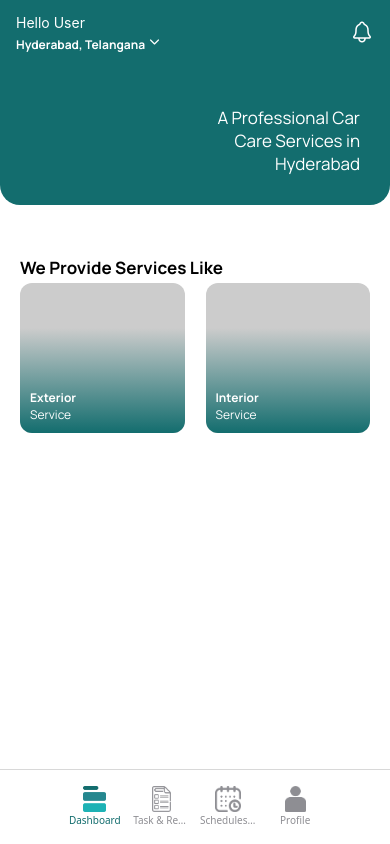
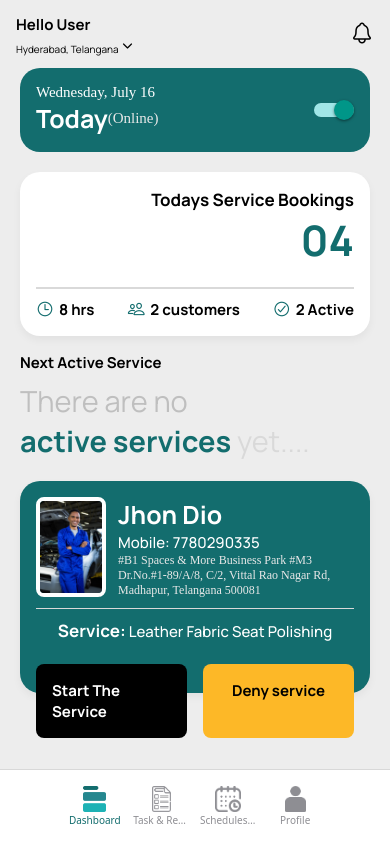
Before and after one commit to GlansaSolutions007/GCCTech, a React Native app: screen /CustomerTabs in a window 390 px wide. Built offline with nearby package versions, Linux system fonts and the light colour scheme.

Commit message:
dashboard page ui

```diff
--- a/src/components/CustomHeader.js
+++ b/src/components/CustomHeader.js
@@ -9,19 +9,19 @@ export default function CustomHeader({ navigation }) {
 
   const insets = useSafeAreaInsets();
   return (
-    <View style={[styles.headerContainer,globalStyles.bgprimary, { paddingTop: insets.top + 10 }]}>
+    <View style={[styles.headerContainer,globalStyles.bgcontainer, { paddingTop: insets.top + 10 }]}>
       <View style={styles.topRow}>
         <View>
-          <CustomText style={[globalStyles.textWhite,globalStyles.mt1]}>Hello User</CustomText>
+          <CustomText style={[globalStyles.f14Bold,globalStyles.mt1]}>Hello User</CustomText>
           <Pressable>
-            <CustomText style={[globalStyles.f12Bold,globalStyles.mt1,globalStyles.textWhite]}>
+            <CustomText style={[globalStyles.f10Regular,globalStyles.mt1]}>
               Hyderabad, Telangana <Ionicons name="chevron-down" size={14} />
             </CustomText>
           </Pressable>
         </View>
 
         <Pressable onPress={() => console.log("Notifications")}>
-          <Ionicons name="notifications-outline" size={24} style={globalStyles.textWhite} />
+          <Ionicons name="notifications-outline" size={24}  />
         </Pressable>
       </View>
     </View>
--- a/src/screens/Common/ProfileScreen.js
+++ b/src/screens/Common/ProfileScreen.js
@@ -1,36 +1,85 @@
-import React from 'react';
-import { View, Text, TouchableOpacity, StyleSheet } from 'react-native';
-import { useAuth } from '../../contexts/AuthContext';
-import CustomText from '../../components/CustomText';
-import { useNavigation } from '@react-navigation/native';
+import React from "react";
+import { View, Image, StyleSheet, Dimensions } from "react-native";
+import CustomText from "../../components/CustomText";
+import globalStyles from "../../styles/globalStyles";
+import { color } from "../../styles/theme";
+import profilepic from "../../../assets/images/person.jpg";
+
+const { width } = Dimensions.get("window");
 
 export default function ProfileScreen() {
-  const { logout } = useAuth();
-  const navigate = useNavigation();
+  return (
+    <View style={[globalStyles.bgwhite, globalStyles.p4, styles.container]}>
+      <View style={[styles.card, globalStyles.bgprimary]}>
+        {/* Avatar */}
+        <View style={styles.avatarWrapper}>
+          <Image source={profilepic} style={styles.avatar} />
+        </View>
 
-  const handleLogout = () => {
-    navigate.navigate('Login')
-  };
+        {/* Name */}
+        <CustomText style={[globalStyles.f20ExtraBold, globalStyles.textWhite, globalStyles.mb1]}>
+          Naveen Nagam
+        </CustomText>
 
-  return (
-    <View style={styles.container}>
-      <CustomText style={styles.heading}>Profile Screen</CustomText>
+        {/* Title */}
+        <CustomText style={[globalStyles.f14Light, globalStyles.textWhite, globalStyles.mb4]}>
+          Software Engineer
+        </CustomText>
 
-      <TouchableOpacity style={styles.button} onPress={handleLogout}>
-        <CustomText style={styles.buttonText}>Logout</CustomText>
-      </TouchableOpacity>
+        {/* Email */}
+        <View style={styles.infoRow}>
+          <CustomText style={[globalStyles.f14Regular, globalStyles.textWhite]}>Email</CustomText>
+          <CustomText style={[globalStyles.f16SemiBold, globalStyles.textWhite]}>
+            naveen@example.com
+          </CustomText>
+        </View>
+
+        {/* Phone */}
+        <View style={styles.infoRow}>
+          <CustomText style={[globalStyles.f14Regular, globalStyles.textWhite]}>Phone</CustomText>
+          <CustomText style={[globalStyles.f16SemiBold, globalStyles.textWhite]}>
+            +91 7780290335
+          </CustomText>
+        </View>
+      </View>
     </View>
   );
 }
-
 const styles = StyleSheet.create({
-  container: { flex: 1, justifyContent: 'center', alignItems: 'center' },
-  heading: { fontSize: 24, marginBottom: 20 },
-  button: {
-    backgroundColor: '#FF3333',
-    paddingHorizontal: 20,
-    paddingVertical: 10,
-    borderRadius: 8,
+  container: {
+    flex: 1,
+    justifyContent: "center",
+    alignItems: "center",
   },
-  buttonText: { color: 'white', fontSize: 16 },
+  card: {
+    width: width - 40,
+    borderRadius: 16,
+    padding: 24,
+    alignItems: "center",
+    elevation: 6,
+    shadowColor: "#000",
+    shadowOpacity: 0.1,
+    shadowRadius: 8,
+    shadowOffset: { width: 0, height: 5 },
+  },
+  avatarWrapper: {
+    width: 110,
+    height: 110,
+    borderRadius: 55,
+    borderWidth: 3,
+    borderColor: "#fff",
+    marginBottom: 16,
+    overflow: "hidden",
+  },
+  avatar: {
+    width: "100%",
+    height: "100%",
+    resizeMode: "cover",
+  },
+  infoRow: {
+    width: "100%",
+    paddingVertical: 12,
+    borderTopWidth: 1,
+    borderTopColor: "rgba(255,255,255,0.3)",
+  },
 });
--- a/src/screens/Dashboard.js
+++ b/src/screens/Dashboard.js
@@ -1,188 +1,312 @@
+import React, { useState } from "react";
 import {
+  ScrollView,
+  StyleSheet,
   View,
   Text,
+  TouchableOpacity,
+  Switch,
   Image,
-  TouchableOpacity,
-  ScrollView,
-  ImageBackground,
-  StyleSheet,
 } from "react-native";
 import globalStyles from "../styles/globalStyles";
-// import exteriorservice from "../../../assets/images/exteriorservice.png";
-// import bluecar from "../../../assets/images/bluecar.png";
-// import logo from "../../../assets/Logo/logo.png";
 import { color } from "../styles/theme";
+import { Ionicons } from "@expo/vector-icons";
+import profilepic from "../../assets/images/person.jpg";
 import CustomText from "../components/CustomText";
-import { useNavigation } from "@react-navigation/native";
-import { LinearGradient } from 'expo-linear-gradient';
-import * as Device from "expo-device";
 
 export default function Dashboard() {
-  const navigation = useNavigation();
-
-
-
-  const DeviceId = Device.osInternalBuildId || Device.osBuildId || "unknown-device-id";
-
+  const [isOnline, setIsOnline] = useState(true);
 
   return (
     <ScrollView
-      style={{ backgroundColor: color.textWhite }}
+      style={[{ backgroundColor: color.textWhite }]}
       contentContainerStyle={{ paddingBottom: 30 }}
     >
-      <View style={[styles.banner, globalStyles.mb35]}>
-        {/* <Image source={logo} style={styles.logo} resizeMode="contain" /> */}
-        <View style={styles.bannerAbsolute}>
-          {/* <Image
-            source={bluecar}
-            style={styles.carImagePositioned}
-            resizeMode="contain"
-          /> */}
-          <CustomText
-            style={[styles.bannerSubtitlePositioned, globalStyles.f18Regular]}
+      <View style={[globalStyles.bgcontainer, globalStyles.container]}>
+        <View
+          style={[
+            globalStyles.bgprimary,
+            globalStyles.p4,
+            globalStyles.borderRadiuslarge,
+            globalStyles.flexrow,
+            globalStyles.justifysb,
+            globalStyles.alineItemscenter,
+          ]}
         >
-            A Professional Car Care Services in Hyderabad
-          </CustomText>
+          <View>
+            <Text style={[globalStyles.f16SemiBold, globalStyles.textWhite]}>
+              Wednesday, July 16
+            </Text>
+            <View style={[globalStyles.flexrow, globalStyles.alineItemscenter]}>
+              <Text style={[globalStyles.f28Bold, globalStyles.textWhite]}>
+                Today
+              </Text>
+              <Text style={[globalStyles.f16Light, globalStyles.neutral100]}>
+                (Online)
+              </Text>
             </View>
           </View>
-      <View style={globalStyles.container}>
-        <CustomText>{DeviceId}</CustomText>
-        <CustomText
-          style={[globalStyles.mt4, globalStyles.mb1, globalStyles.f16Bold]}
+          <Switch
+            value={isOnline}
+            onValueChange={(value) => setIsOnline(value)}
+            trackColor={{ false: "#ccc", true: "#a0e6e7" }}
+            thumbColor={isOnline ? color.secondary : "#f4f3f4"}
+          />
+        </View>
+
+        <View
+          style={[
+            globalStyles.card,
+            globalStyles.bgwhite,
+            globalStyles.p4,
+            globalStyles.mt5,
+          ]}
         >
-          We Provide Services Like
-        </CustomText>
+          <Text style={[globalStyles.f16Bold, globalStyles.alineSelfend]}>
+            Todays Service Bookings
+          </Text>
+
+          <Text
+            style={[
+              globalStyles.f44Bold,
+              globalStyles.primary,
+              globalStyles.mb2,
+              globalStyles.alineSelfend,
+            ]}
+          >
+            04
+          </Text>
+          <View style={globalStyles.divider} />
+
           <View style={[globalStyles.flexrow, globalStyles.justifysb]}>
-          <TouchableOpacity style={styles.card}>
-            {/* <Image source={exteriorservice} style={styles.cardImage} /> */}
+            <IconLabel icon="time-outline" label="8 hrs" />
+            <IconLabel icon="people-outline" label="2 customers" />
+            <IconLabel icon="checkmark-circle-outline" label="2 Active" />
+          </View>
+        </View>
 
-            <LinearGradient
-              colors={[color.primary, 'transparent']}
-              start={{ x: 0.5, y: 1 }}
-              end={{ x: 0.5, y: 0 }}
-              style={styles.gradientOverlay}
+        <View style={[globalStyles.mt4]}>
+          <Text style={[globalStyles.f14Bold, globalStyles.mb2]}>
+            Next Active Service
+          </Text>
+
+          <Text style={[globalStyles.f32Regular, globalStyles.neutral300]}>
+            There are no{" "}
+          </Text>
+          <View style={[globalStyles.flexrow]}>
+            <Text style={[globalStyles.primary, globalStyles.f32Bold]}>
+              active services{" "}
+            </Text>
+            <Text style={[globalStyles.f32Regular, , globalStyles.neutral200]}>
+              yet....
+            </Text>
+          </View>
+
+
+{/* carddddd11111111111 */}
+          <View
+            style={[
+              globalStyles.bgprimary,
+              globalStyles.p4,
+              globalStyles.card,
+              globalStyles.mt5,
+            ]}
           >
-              <CustomText style={[globalStyles.f12Bold, globalStyles.textWhite]}>Exterior</CustomText>
-              <CustomText style={[globalStyles.f12Regular, globalStyles.textWhite]}>Service</CustomText>
-            </LinearGradient>
+            <View style={[globalStyles.flexrow]}>
+              <Image source={profilepic} style={styles.avatar} />
+
+              <View style={[globalStyles.ml3, { flex: 1 }]}>
+                <Text style={[globalStyles.f28Bold, globalStyles.textWhite]}>
+                  Jhon Dio
+                </Text>
+                <Text style={[globalStyles.f16Medium, globalStyles.textWhite]}>
+                  Mobile: 7780290335
+                </Text>
+                <Text style={[globalStyles.f12Light, globalStyles.neutral100]}>
+                  #B1 Spaces & More Business Park #M3 Dr.No.#1-89/A/8, C/2,
+                  Vittal Rao Nagar Rd, Madhapur, Telangana 500081
+                </Text>
+              </View>
+            </View>
+
+            <View style={globalStyles.divider} />
+
+            <Text
+              style={[
+                globalStyles.f16Medium,
+                globalStyles.textWhite,
+                globalStyles.alineSelfcenter,
+                globalStyles.mb35,
+              ]}
+            >
+              <Text style={globalStyles.f16Bold}>Service:</Text> Leather Fabric
+              Seat Polishing
+            </Text>
+          </View>
+
+          <View
+            style={[
+              globalStyles.flexrow,
+              globalStyles.justifysb,
+              globalStyles.ph4,
+              globalStyles.mt4,
+              styles.service,
+            ]}
+          >
+            <TouchableOpacity style={styles.startButton}>
+              <Text style={[globalStyles.f14Bold, globalStyles.textWhite]}>
+                Start The Service
+              </Text>
             </TouchableOpacity>
-          <TouchableOpacity style={styles.card} >
-            <Image style={styles.cardImage} />
 
-            <LinearGradient
-              colors={[color.primary, 'transparent']}
-              start={{ x: 0.5, y: 1 }}
-              end={{ x: 0.5, y: 0 }}
-              style={styles.gradientOverlay}
-            >
-              <CustomText style={[globalStyles.f12Bold, globalStyles.textWhite]}>Interior</CustomText>
-              <CustomText style={[globalStyles.f12Regular, globalStyles.textWhite]}>Service</CustomText>
-            </LinearGradient>
+            <TouchableOpacity style={styles.denyButton}>
+              <Text style={[globalStyles.f14Bold, globalStyles.black]}>
+                Deny service
+              </Text>
             </TouchableOpacity>
           </View>
 
+
+{/* carddddd2222222222222 */}
+
+          <View
+            style={[globalStyles.bgprimary, globalStyles.p4, globalStyles.card]}
+          >
+            <View style={[globalStyles.flexrow]}>
+              <Image source={profilepic} style={styles.avatar} />
+
+              <View style={[globalStyles.ml3, { flex: 1 }]}>
+                <Text style={[globalStyles.f28Bold, globalStyles.textWhite]}>
+                  Jhon Dio
+                </Text>
+                <Text style={[globalStyles.f16Medium, globalStyles.textWhite]}>
+                  Mobile: 7780290335
+                </Text>
+                <Text style={[globalStyles.f12Light, globalStyles.neutral100]}>
+                  #B1 Spaces & More Business Park #M3 Dr.No.#1-89/A/8, C/2,
+                  Vittal Rao Nagar Rd, Madhapur, Telangana 500081
+                </Text>
+              </View>
+            </View>
+
+            <View style={globalStyles.divider} />
+
+            <Text
+              style={[
+                globalStyles.f16Medium,
+                globalStyles.textWhite,
+                globalStyles.alineSelfcenter,
+                globalStyles.mb4,
+              ]}
+            >
+              <Text style={globalStyles.f16Bold}>Service:</Text> Leather Fabric
+              Seat Polishing
+            </Text>
+            <View
+              style={[
+                globalStyles.flexrow,
+                globalStyles.justifysb,
+                globalStyles.alineItemscenter,
+                styles.card,
+              ]}
+            >
+              <View>
+                <Text style={[globalStyles.f16Bold]}>Est: 8hrs</Text>
+                <Text style={[globalStyles.f28Bold, globalStyles.primary]}>
+                  00:02:01
+                </Text>
+              </View>
+
+              <View style={[globalStyles.flexrow]}>
+                <TouchableOpacity
+                  style={[styles.pauseButton, globalStyles.mr2]}
+                >
+                  <Text style={[globalStyles.f14Bold, globalStyles.textWhite]}>
+                    Pause
+                  </Text>
+                </TouchableOpacity>
+
+                <TouchableOpacity style={styles.completedButton}>
+                  <Text style={[globalStyles.f14Bold, globalStyles.textWhite]}>
+                    Completed
+                  </Text>
+                </TouchableOpacity>
+              </View>
+            </View>
+          </View>
+        </View>
       </View>
     </ScrollView>
   );
 }
+
+function IconLabel({ icon, label }) {
+  return (
+    <View style={[globalStyles.flexrow, globalStyles.alineItemscenter]}>
+      <Ionicons
+        name={icon}
+        size={18}
+        color={color.primary}
+        style={{ marginRight: 5 }}
+      />
+      <Text style={globalStyles.f14Bold}>{label}</Text>
+    </View>
+  );
+}
+
 const styles = StyleSheet.create({
-  logo: {
-    width: 200,
-    height: 100,
-  },
-  bannerAbsolute: {
-    position: "relative",
-    height: 100,
+  cardWrapper: {
+    borderRadius: 16,
   },
 
-  carImagePositioned: {
-    position: "absolute",
-    bottom: -50,
-    left: 0,
-    width: "55%",
-    height: 130,
+  timerCard: {
+    backgroundColor: color.white,
+    borderRadius: 16,
+    padding: 16,
+  },
+  pauseButton: {
+    backgroundColor: color.black,
+    paddingVertical: 8,
+    paddingHorizontal: 16,
+    borderRadius: 8,
+  },
+  completedButton: {
+    backgroundColor: color.primary,
+    paddingVertical: 8,
+    paddingHorizontal: 16,
+    borderRadius: 8,
+  },
+  card: {
+    borderRadius: 12,
+    backgroundColor: color.white,
+    padding: 10,
+  },
+  service: {
+    position: "relative",
+    top: -45,
+  },
+  avatar: {
+    width: 70,
+    height: 100,
+    borderRadius: 8,
+    borderWidth: 4,
+    borderColor: color.white,
   },
 
-  bannerSubtitlePositioned: {
-    position: "absolute",
-    bottom: 10,
-    right: 10,
-    width: "45%",
-    textAlign: "right",
-    color: color.white,
+  startButton: {
+    backgroundColor: "#000",
+    padding: 16,
+    borderRadius: 8,
+    flex: 1,
+    marginRight: 8,
+    alignItems: "center",
   },
-
-  title: {
-    fontSize: 22,
-    color: color.white,
-  },
-
-  buttonText: {
-    color: color.textDark,
-    fontSize: 16,
-  },
-  banner: {
-    backgroundColor: color.primary,
-    padding: 20,
-    borderBottomLeftRadius: 20,
-    borderBottomRightRadius: 20,
-  },
-  carImage: {
-    width: "60%",
-    // height: 130,
-  },
-
-  bannerSubtitle: {
-    width: "40%",
-    color: color.white,
-  },
-
-  card: {
-    width: '47%',
-    height: 150,
-    borderRadius: 12,
-    overflow: 'hidden',
-    position: 'relative',
-    backgroundColor: '#ccc',
-  },
-
-  cardImage: {
-    width: '100%',
-    height: '100%',
-    resizeMode: 'cover',
-  },
-  gradientOverlay: {
-    position: 'absolute',
-    bottom: 0,
-    left: 0,
-    right: 0,
-    height: '70%', // adjust how far the gradient fades up
-    justifyContent: 'flex-end',
-    padding: 10,
-  },
-  ctaContainer: {
-    flexDirection: "row",
-    alignItems: "center",
-    position: "relative",
-    minHeight: 160,
-  },
-
-  ctaTitle: {
-    width: "60%",
-    marginBottom: 5,
-    lineHeight: 25,
-  },
-  ctaButtonWrapper: {
-    position: "absolute",
-    bottom: 8,
-    right: 10,
-  },
-
-  ctaButton: {
-    borderTopLeftRadius: 10,
-    borderTopRightRadius: 10,
-    paddingHorizontal: 30,
-    paddingVertical: 10,
+  denyButton: {
+    backgroundColor: "#FDB827",
+    padding: 16,
+    borderRadius: 8,
+    flex: 1,
+    marginLeft: 8,
     alignItems: "center",
   },
 });
--- a/src/styles/globalStyles.js
+++ b/src/styles/globalStyles.js
@@ -7,6 +7,9 @@ export default StyleSheet.create({
   // Bootstrap styles ----------- start
   flexrow: {
     flexDirection: "row",
+  },
+  flex: {
+    display: "flex",
   },
   justifysb: {
     justifyContent: "space-between",
@@ -56,23 +59,37 @@ export default StyleSheet.create({
   w60: {
     width: "60%",
   },
+  divider: {
+    height: 1.5,
+    backgroundColor: color.neutral[200],
+    marginVertical: 10,
+  },
+
+  //  divider: {
+  //     height: 1,
+  //     backgroundColor: "#ffffff80",
+  //     marginVertical: 12,
+  //   },
 
   // Bootstrap styles .............. end
 
   // Default styles ----------- start
 
   container: {
-    // backgroundColor: color.white,
     flex: 1,
     paddingHorizontal: 20,
     justifyContent: "center",
   },
+  bgcontainer: {
+    backgroundColor: "#ededed",
+  },
   radius: {
     borderRadius: 8,
   },
+  borderRadiuslarge: {
+    borderRadius: 20,
+  },
   // Default styles .............. end
-
-
 
   // Color styles ----------- start
   primary: {
@@ -81,8 +98,23 @@ export default StyleSheet.create({
   secondary: {
     color: color.secondary,
   },
-  textWhite:{
+  textWhite: {
     color: color.white,
+  },
+  black: {
+    color: color.black,
+  },
+  neutral100: {
+    color: color.neutral[100],
+  },
+  neutral200: {
+    color: color.neutral[200],
+  },
+  neutral300: {
+    color: color.neutral[300],
+  },
+  neutral500: {
+    color: color.neutral[500],
   },
   // Color styles .............. end
 
@@ -92,6 +124,9 @@ export default StyleSheet.create({
   },
   bgwhite: {
     backgroundColor: color.white,
+  },
+  bgBlack: {
+    backgroundColor: color.black,
   },
   // background color .............. end
 
@@ -215,13 +250,19 @@ export default StyleSheet.create({
   // Login button .............. end
 
   // Card ----------start
-
+  card: {
+    borderRadius: 20,
+    shadowColor: color.black,
+    shadowOffset: { width: 0, height: 4 },
+    shadowOpacity: 0.05,
+    shadowRadius: 8,
+    elevation: 3,
+  },
   // Card ............ end
 
   // Modal ---------- Start
 
   // Modal ............ end
-
 
   // Font styles ----------- start
   f10Bold: {
@@ -438,7 +479,6 @@ export default StyleSheet.create({
     ...fonts.heroRegular,
   },
 
-
   f10ExtraLight: {
     ...fonts.tinyExtraLight,
   },
--- a/src/styles/theme.js
+++ b/src/styles/theme.js
@@ -2,30 +2,31 @@ import { TextInput } from "react-native-gesture-handler";
 
 export const color = {
   // Brand Colors
-  primary: '#136D6E',
-  primaryLight: '#178F91',
-  secondary: '#25878F',
+  primary: "#136D6E",
+  primaryLight: "#178F91",
+  secondary: "#25878F",
 
   // Backgrounds
-  background: '#F3F3F3',
-  backgroundLight: '#F1F0F5',
-  backgroundDark: '#EEEEEE',
+  background: "#F3F3F3",
+  backgroundLight: "#F1F0F5",
+  backgroundDark: "#EEEEEE",
 
   // Alerts status colors
-  alertError: '#E34242',
-  alertSuccess: '#28A745',
-  alertInfo: '#17A2B8',
+  alertError: "#E34242",
+  alertSuccess: "#28A745",
+  alertInfo: "#17A2B8",
 
-  // Text
-  text: '#454545',
-  textGray: '#777777',
-  textLight: '#9D9D9D',
-  textDark: '#242424',
-  textWhite: '#FFFFFF',
-  textInputDark:'rgba(255, 255, 255, 0.42)',
+  textWhite: "#FFFFFF",
+
+  neutral: {
+    100: "#E8E8E8",
+    200: "#D9D9D9",
+    300: "#BFBFBF",
+    500: "#969696",
+  },
 
   // Utility
-  muted: '#888888',
-  white: '#FFFFFF',
-  black: '#000000',
+  muted: "#888888",
+  white: "#FFFFFF",
+  black: "#000000",
 };
```
Also changed, not shown: assets/images/person.jpg (added), src/screens/Common/DashBoard.js (deleted). Lines whose indentation alone changed are shown as unchanged.
